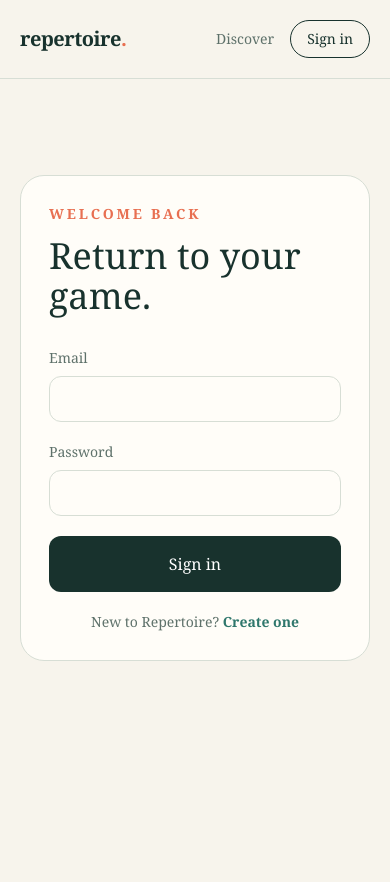
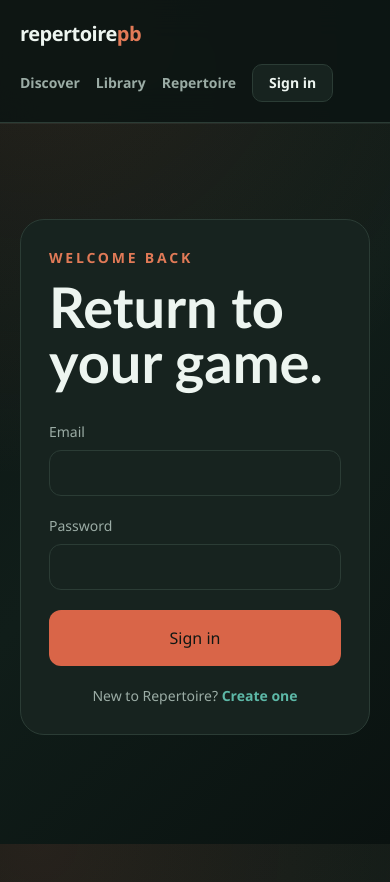
Before and after one commit to mwittland/repertoire, a Next.js app: page /login in a window 390 px wide. Shown: the top 882 px of the page. Built offline with nearby package versions, Linux system fonts and the light colour scheme; no server answers.

Commit message:
Refresh app styling and navigation

```diff
--- a/src/app/discover/page.tsx
+++ b/src/app/discover/page.tsx
@@ -66,7 +66,7 @@
             <p className="mb-5 text-sm font-bold uppercase tracking-[0.25em] text-[var(--coral)]">
               Your next shot is here
             </p>
-            <h1 className="max-w-xl text-6xl leading-[0.95] tracking-[-0.04em] sm:text-7xl">
+            <h1 className="max-w-xl text-6xl leading-[0.95] sm:text-7xl">
               Play the moment, not the guess.
             </h1>
             <p className="mt-7 max-w-md text-lg leading-8 text-[var(--muted)]">
--- a/src/app/drills/[drillId]/page.tsx
+++ b/src/app/drills/[drillId]/page.tsx
@@ -21,7 +21,7 @@
           <p className="text-sm font-bold uppercase tracking-[0.2em] text-[var(--coral)]">
             Practice drill
           </p>
-          <h1 className="mt-4 text-6xl leading-none tracking-[-0.04em]">
+          <h1 className="mt-4 text-6xl leading-none">
             {drill.name}
           </h1>
           <p className="mt-7 text-lg leading-8 text-[var(--muted)]">
--- a/src/app/drills/page.tsx
+++ b/src/app/drills/page.tsx
@@ -13,7 +13,7 @@
           <p className="text-sm font-bold uppercase tracking-[0.2em] text-[var(--coral)]">
             Practice room
           </p>
-          <h1 className="mt-4 text-6xl leading-none tracking-[-0.04em]">
+          <h1 className="mt-4 text-6xl leading-none">
             Turn good ideas into muscle memory.
           </h1>
           <p className="mt-6 text-lg leading-8 text-[var(--muted)]">
@@ -24,7 +24,7 @@
         <div className="mt-7">
           <Link
             href="/request-drill"
-            className="rounded-xl bg-[var(--teal)] px-4 py-3 text-sm font-bold text-white"
+            className="site-action px-4 py-3 text-sm"
           >
             Request a missing drill
           </Link>
--- a/src/app/globals.css
+++ b/src/app/globals.css
@@ -1,13 +1,16 @@
 @import "tailwindcss";
 
 :root {
-  --ink: #18322d;
-  --muted: #5e716a;
-  --paper: #f7f4ec;
-  --card: #fffdf8;
-  --line: #d7ded5;
-  --coral: #e86f51;
-  --teal: #2f776c;
+  --ink: #edf5f0;
+  --muted: #9baca5;
+  --paper: #0c1513;
+  --card: #17231f;
+  --line: #2b3c35;
+  --coral: #e17a57;
+  --teal: #5db8a7;
+  --button: #d96548;
+  --button-hover: #ed8869;
+  --shadow: 0 22px 56px rgba(0, 0, 0, 0.28);
 }
 
 * {
@@ -15,9 +18,151 @@
 }
 body {
   margin: 0;
-  background: var(--paper);
+  background:
+    radial-gradient(circle at 10% 0%, rgba(225, 122, 87, 0.12), transparent 30rem),
+    linear-gradient(135deg, #0c1513 0%, #101d19 52%, #0a1210 100%);
+  background-attachment: fixed;
   color: var(--ink);
-  font-family: Georgia, "Times New Roman", serif;
+  font-family: "Avenir Next", Avenir, "Segoe UI", sans-serif;
+  -webkit-font-smoothing: antialiased;
+}
+
+h1,
+h2,
+h3 {
+  font-family: "Trebuchet MS", "Avenir Next", Avenir, sans-serif;
+  font-weight: 700;
+  letter-spacing: 0;
+}
+
+h1 {
+  font-size: 3.5rem;
+  line-height: 0.98;
+}
+
+@media (min-width: 640px) {
+  h1 {
+    font-size: 4.75rem;
+  }
+}
+
+h2,
+h3 {
+  line-height: 1.05;
+}
+
+a,
+button,
+input,
+select,
+textarea {
+  transition: border-color 160ms ease, background-color 160ms ease, color 160ms ease, box-shadow 160ms ease, opacity 160ms ease;
+}
+
+.site-nav {
+  background: rgba(12, 21, 19, 0.88);
+  box-shadow: 0 1px 0 rgba(237, 245, 240, 0.06);
+  backdrop-filter: blur(18px);
+}
+
+.nav-link {
+  color: var(--muted);
+  font-weight: 600;
+}
+
+.nav-link:hover {
+  color: var(--ink);
+}
+
+.library-menu {
+  position: relative;
+}
+
+.library-menu > summary::-webkit-details-marker {
+  display: none;
+}
+
+.library-menu > summary::marker {
+  content: "";
+}
+
+.library-menu-panel {
+  position: absolute;
+  right: 0;
+  top: calc(100% + 0.75rem);
+  z-index: 10;
+  display: grid;
+  min-width: 9rem;
+  gap: 0.25rem;
+  border: 1px solid var(--line);
+  border-radius: 12px;
+  background: var(--card);
+  padding: 0.55rem;
+  box-shadow: var(--shadow);
+  display: none;
+}
+
+.library-menu:hover .library-menu-panel,
+.library-menu:focus-within .library-menu-panel,
+.library-menu[open] .library-menu-panel {
+  display: grid;
+}
+
+@media (min-width: 640px) {
+  .library-menu[open] .library-menu-panel {
+    display: none;
+  }
+
+  .library-menu:hover .library-menu-panel,
+  .library-menu:focus-within .library-menu-panel {
+    display: grid;
+  }
+}
+
+.library-menu-panel a {
+  border-radius: 8px;
+  padding: 0.55rem 0.7rem;
+}
+
+.library-menu-panel a:hover {
+  background: rgba(93, 184, 167, 0.12);
+}
+
+.nav-action {
+  border: 1px solid var(--line);
+  border-radius: 10px;
+  background: var(--card);
+  color: var(--ink);
+  font-weight: 700;
+}
+
+.nav-action:hover {
+  border-color: var(--coral);
+  background: var(--coral);
+  color: #101714;
+}
+
+.site-action {
+  display: inline-flex;
+  align-items: center;
+  border-radius: 10px;
+  background: var(--button);
+  color: #101714;
+  font-weight: 700;
+}
+
+.site-action:hover {
+  background: var(--button-hover);
+}
+
+/* Existing action utilities inherit the dark theme without changing form behavior. */
+.bg-\[var\(--ink\)\] {
+  background-color: var(--button) !important;
+  color: #101714 !important;
+}
+
+.bg-\[var\(--ink\)\]:hover {
+  background-color: var(--button-hover) !important;
 }
 button,
 input {
@@ -27,5 +172,5 @@
   cursor: pointer;
 }
 ::selection {
-  background: #f3b59c;
+  background: #8d4938;
 }
--- a/src/app/repertoire/page.tsx
+++ b/src/app/repertoire/page.tsx
@@ -19,7 +19,7 @@
           <p className="text-sm font-bold uppercase tracking-[0.2em] text-[var(--coral)]">
             Your collection
           </p>
-          <h1 className="mt-4 text-6xl leading-none tracking-[-0.04em]">
+          <h1 className="mt-4 text-6xl leading-none">
             Your repertoire.
           </h1>
           <p className="mt-6 max-w-xl text-lg leading-8 text-[var(--muted)]">
--- a/src/app/request-drill/page.tsx
+++ b/src/app/request-drill/page.tsx
@@ -12,7 +12,7 @@
           <p className="text-sm font-bold uppercase tracking-[0.2em] text-[var(--coral)]">
             Expand the practice room
           </p>
-          <h1 className="mt-4 text-5xl leading-none tracking-[-0.04em]">
+          <h1 className="mt-4 text-5xl leading-none">
             Need a new drill?
           </h1>
           <p className="mt-6 leading-7 text-[var(--muted)]">
--- a/src/app/request-shot/page.tsx
+++ b/src/app/request-shot/page.tsx
@@ -12,7 +12,7 @@
           <p className="text-sm font-bold uppercase tracking-[0.2em] text-[var(--coral)]">
             Expand the library
           </p>
-          <h1 className="mt-4 text-5xl leading-none tracking-[-0.04em]">
+          <h1 className="mt-4 text-5xl leading-none">
             Can&apos;t find your shot?
           </h1>
           <p className="mt-6 leading-7 text-[var(--muted)]">
--- a/src/app/shots/[shotId]/page.tsx
+++ b/src/app/shots/[shotId]/page.tsx
@@ -29,7 +29,7 @@
             <p className="text-sm font-bold uppercase tracking-[0.2em] text-[var(--coral)]">
               Shot lesson
             </p>
-            <h1 className="mt-4 text-6xl leading-none tracking-[-0.04em]">
+            <h1 className="mt-4 text-6xl leading-none">
               {shot.name}
             </h1>
             <p className="mt-7 max-w-xl text-lg leading-8 text-[var(--muted)]">
--- a/src/app/shots/page.tsx
+++ b/src/app/shots/page.tsx
@@ -34,7 +34,7 @@
           <p className="text-sm font-bold uppercase tracking-[0.2em] text-[var(--coral)]">
             The library
           </p>
-          <h1 className="mt-4 text-6xl leading-none tracking-[-0.04em]">
+          <h1 className="mt-4 text-6xl leading-none">
             Every shot has a moment.
           </h1>
           <p className="mt-6 text-lg leading-8 text-[var(--muted)]">
@@ -45,13 +45,13 @@
         <div className="mt-7 flex flex-wrap gap-3">
           <Link
             href="/request-shot"
-            className="rounded-xl bg-[var(--coral)] px-4 py-3 text-sm font-bold text-white"
+            className="site-action px-4 py-3 text-sm"
           >
             Request a missing shot
           </Link>
           <Link
             href="/request-drill"
-            className="rounded-xl border border-[var(--line)] px-4 py-3 text-sm font-bold text-[var(--teal)]"
+            className="site-action px-4 py-3 text-sm"
           >
             Request a drill
           </Link>
--- a/src/components/auth-nav.tsx
+++ b/src/components/auth-nav.tsx
@@ -40,7 +40,7 @@
     <form action={signOut}>
       <button
         type="submit"
-        className="rounded-full border border-[var(--ink)] px-4 py-2 text-[var(--ink)]"
+        className="nav-action px-4 py-2"
       >
         Sign out
       </button>
@@ -48,7 +48,7 @@
   ) : (
     <Link
       href="/login"
-      className="rounded-full border border-[var(--ink)] px-4 py-2 text-[var(--ink)]"
+      className="nav-action px-4 py-2"
     >
       Sign in
     </Link>
--- a/src/components/site-nav.tsx
+++ b/src/components/site-nav.tsx
@@ -4,44 +4,24 @@
 
 export function SiteNav() {
   return (
-    <nav className="border-b border-[var(--line)]">
+    <nav className="site-nav sticky top-0 z-50 border-b border-[var(--line)]">
       <div className="mx-auto flex max-w-7xl flex-wrap items-center justify-between gap-4 px-5 py-5 sm:px-8 lg:px-12">
-        <Link href="/" className="text-xl font-bold tracking-tight">
-          repertoire<span className="text-[var(--coral)]">.</span>
+        <Link href="/" className="text-xl font-bold tracking-tight text-[var(--ink)]">
+          repertoire<span className="text-[var(--coral)]">pb</span>
         </Link>
         <div className="flex items-center gap-4 text-sm text-[var(--muted)] sm:gap-6">
-          <Link href="/discover" className="hover:text-[var(--ink)]">
+          <Link href="/discover" className="nav-link">
             Discover
           </Link>
-          <Link
-            href="/shots"
-            className="hidden hover:text-[var(--ink)] sm:inline"
-          >
-            Shot library
-          </Link>
-          <Link
-            href="/drills"
-            className="hidden hover:text-[var(--ink)] sm:inline"
-          >
-            Drills
-          </Link>
-          <Link
-            href="/repertoire"
-            className="hidden hover:text-[var(--ink)] sm:inline"
-          >
-            My repertoire
-          </Link>
-          <Link
-            href="/request-shot"
-            className="hidden rounded-full border border-[var(--coral)] px-3 py-1.5 text-[var(--coral)] sm:inline"
-          >
-            Request a shot
-          </Link>
-          <Link
-            href="/request-drill"
-            className="hidden rounded-full border border-[var(--teal)] px-3 py-1.5 text-[var(--teal)] sm:inline"
-          >
-            Request a drill
+          <details className="library-menu">
+            <summary className="nav-link cursor-pointer list-none">Library</summary>
+            <div className="library-menu-panel">
+              <Link href="/shots" className="nav-link">Shots</Link>
+              <Link href="/drills" className="nav-link">Drills</Link>
+            </div>
+          </details>
+          <Link href="/repertoire" className="nav-link">
+            Repertoire
           </Link>
           <AdminLink />
           <AuthNav />
```
